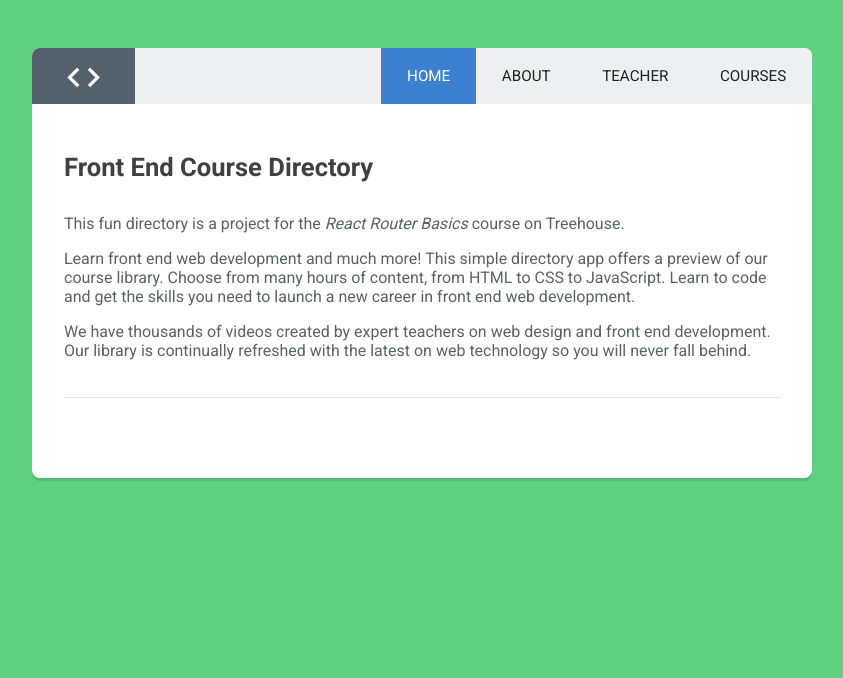
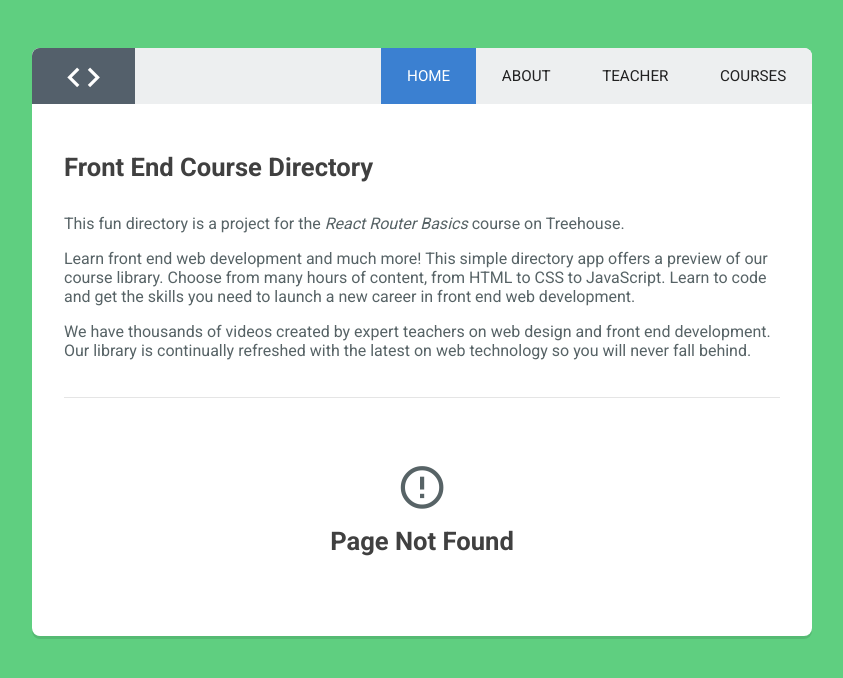
Before and after one commit to dainyleen/teachable, a React (Create React App) app: page / in a window 1280 px wide. Shown: the top 678 px of the page, without its empty margins (218-1061 px from the left). Built offline with nearby package versions, Linux system fonts and the light colour scheme.

Commit message:
Created route for NotFound component

```diff
--- a/src/components/App.js
+++ b/src/components/App.js
@@ -6,6 +6,7 @@ import Home from './Home';
 import About from './About';
 import Teachers from './Teachers';
 import Courses from './Courses';
+import NotFound from './NotFound';
 
 const App = () => (
   <BrowserRouter>
@@ -15,6 +16,7 @@ const App = () => (
       <Route path='/about' component={About} />
       <Route path='/teachers' component={Teachers} />
       <Route path='/courses' component={Courses} />
+      <Route component={NotFound} />
     </div>
   </BrowserRouter>
 );
```
